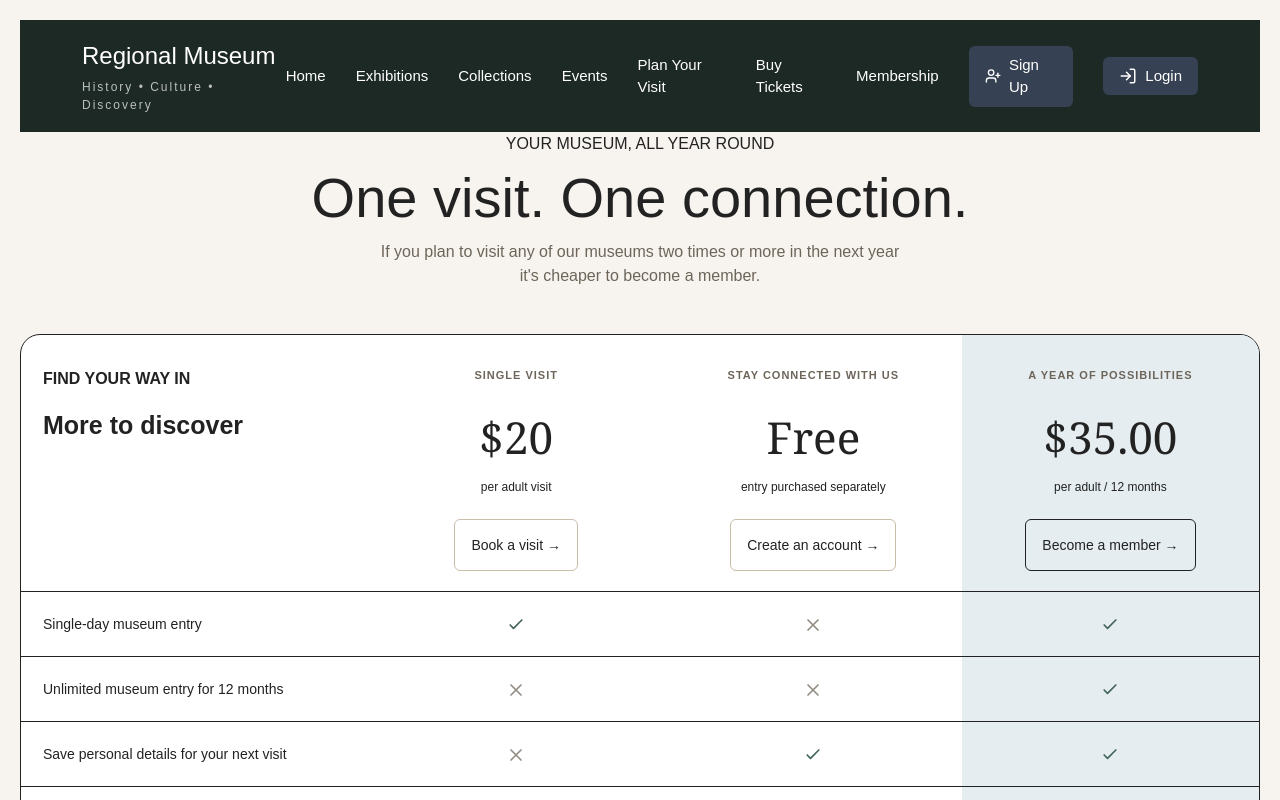
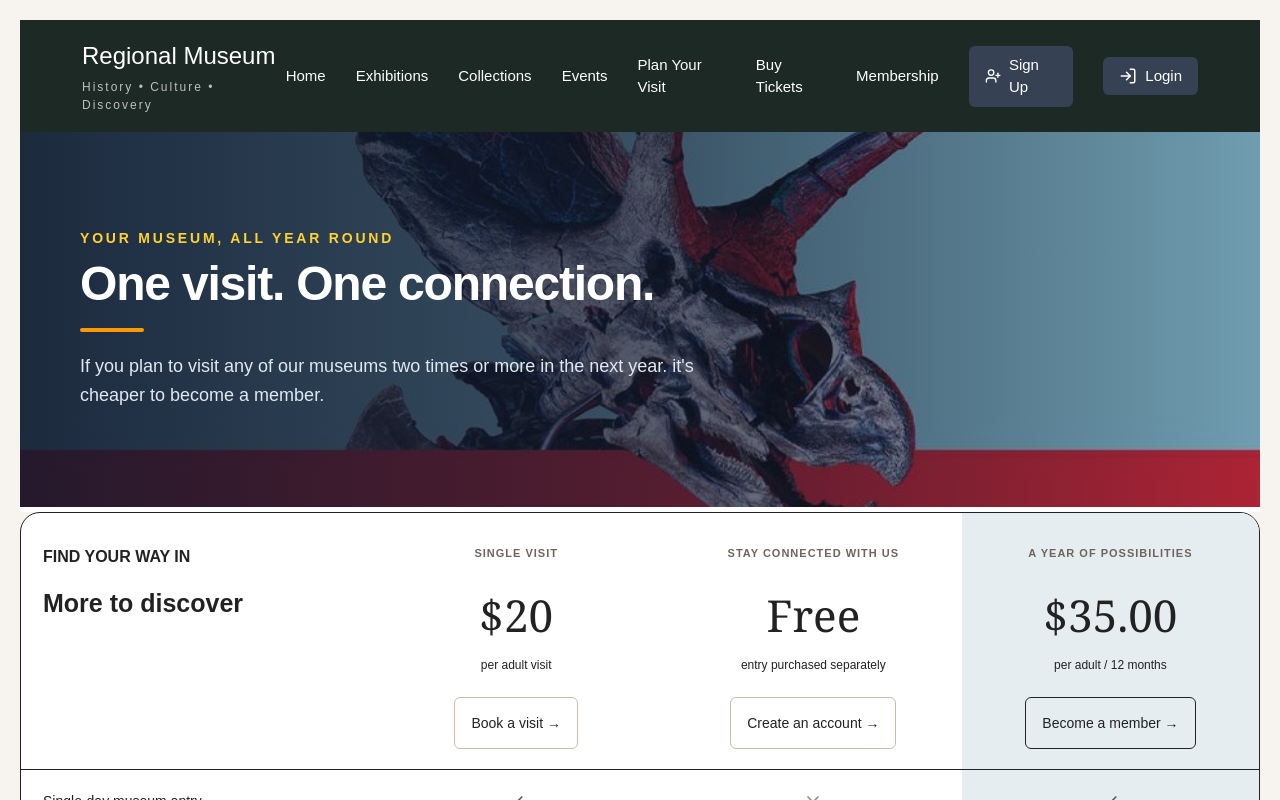
Before and after one commit to lich472/Museum-Website, a React (Vite) app in the folder frontend/: page /membership in a window 1280 px wide. Shown: the top 800 px of the page. Built offline with nearby package versions, Linux system fonts and the light colour scheme; no server answers.

Commit message:
Update the header for "Membership" + "Booking"

```diff
--- a/frontend/src/components/memberships/MembershipsPage.tsx
+++ b/frontend/src/components/memberships/MembershipsPage.tsx
@@ -3,6 +3,7 @@ import { Link } from 'react-router'
 import { useMembership } from './useMembership'
 import { annualPlan } from './membershipService'
 import { money } from '../../extraBooking/bookingModel'
+import PageHeader from "../PageHeader";
 
 const benefits = [
   ['Single-day museum entry', true, false, true],
@@ -26,16 +27,13 @@ export default function MembershipsPage() {
 
   return (
     <section>
-      <div className="mb-[30px] text-center md:mb-[46px]">
-        <span className="eyebrow">YOUR MUSEUM, ALL YEAR ROUND</span>
-        <h1 className="text-[clamp(36px,4.5vw,56px)]">One visit. One connection.</h1>
-        <p className="text-[#6d655a]">
-          If you plan to visit any of our museums two times or more in the next
-          year
-          <br />
-          it's cheaper to become a member.
-        </p>
-      </div>
+      <PageHeader
+              eyebrow="YOUR MUSEUM, ALL YEAR ROUND"
+              title="One visit. One connection."
+              description="If you plan to visit any of our museums two times or more in the next
+          year. it's cheaper to become a member."
+              image="images/membership_bg.jpg"
+      />
 
       <p className="block text-right text-xs text-[#6d655a] min-[826px]:hidden">
         Swipe across to compare all three options →
--- a/frontend/src/extraBooking/BookingsPage.tsx
+++ b/frontend/src/extraBooking/BookingsPage.tsx
@@ -1,11 +1,16 @@
 import { Link } from 'react-router'
+import PageHeader from "../components/PageHeader";
 
 export default function BookingsPage() {
   return (
     <div className="booking-landing">
-      <p className="eyebrow">A DAY OF DISCOVERY</p>
-      <h1>Visit once. Or make it a habit.</h1>
-      <p>Choose a museum visit or explore membership.</p>
+      <PageHeader
+              eyebrow="A DAY OF DISCOVERY"
+              title="Visit once. Or make it a habit."
+              description="Choose a museum visit or explore membership."
+              image="images/booking_bg.jpg"
+      />
+
       <div className="booking-options">
         <article>
           <span className="option-number">01 / YOUR VISIT</span>
```
Also changed, not shown: frontend/public/images/booking_bg.jpg (added), frontend/public/images/membership_bg.jpg (added).
